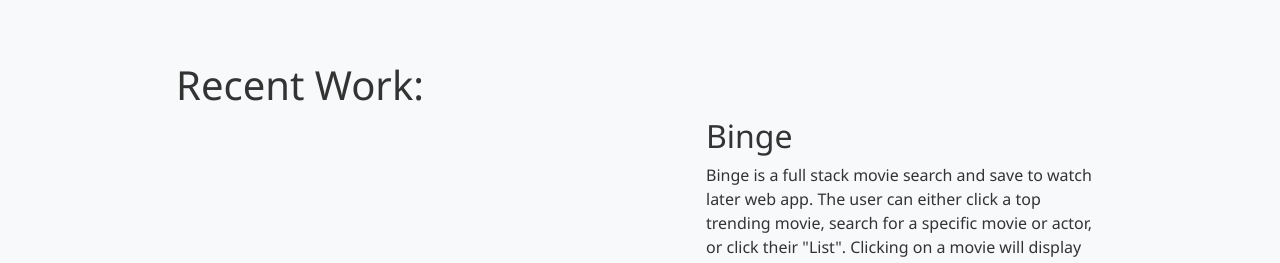
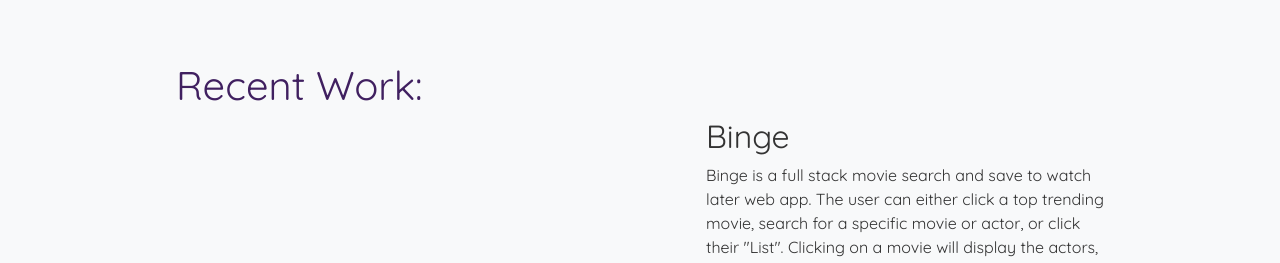
Before and after one commit to rbartl2/rbartl2.github.io, a plain HTML site: page index.html in a window 1280 px wide. Shown: the part 1077-1340 px from the top of the page. Drawn offline with nearby package versions, Linux system fonts and the light colour scheme.

Commit message:
changed font

```diff
--- a/assets/css/style.css
+++ b/assets/css/style.css
@@ -2,7 +2,8 @@ body{
     background: rgba(0, 0, 0, 0.9);
     margin: 0;
     color: whitesmoke;
-    font-family: 'Segoe UI', Tahoma, Geneva, Verdana, sans-serif;
+    font-family: 'Quicksand', sans-serif;
+    /* font-family: 'Segoe UI', Tahoma, Geneva, Verdana, sans-serif; */
 }
 
 .showcase::after{
@@ -54,7 +55,7 @@ body{
 }
 
 .content .text{
-    font-size: 1.6rem;
+    font-size: 1.5rem;
     line-height: 1.7;
     margin-top: 1rem;
 }
@@ -151,6 +152,10 @@ footer p{
     color: #1E90FF;
 }
 
+h1{
+    color: #402060;
+}
+
 /* #work-button{
     transition: all 0.5s ease-in-out;
 } */
--- a/index.html
+++ b/index.html
@@ -5,6 +5,7 @@
     <meta name="viewport" content="width=device-width, initial-scale=1.0">
     <meta http-equiv="X-UA-Compatible" content="ie=edge">
     <link rel="stylesheet" href="https://stackpath.bootstrapcdn.com/bootstrap/4.4.1/css/bootstrap.min.css" integrity="sha384-Vkoo8x4CGsO3+Hhxv8T/Q5PaXtkKtu6ug5TOeNV6gBiFeWPGFN9MuhOf23Q9Ifjh" crossorigin="anonymous">
+    <link href="https://fonts.googleapis.com/css?family=Quicksand&display=swap" rel="stylesheet">
     <script defer src="https://use.fontawesome.com/releases/v5.3.1/js/all.js"></script>
     <link rel="stylesheet" href="assets/css/style.css">
     <title>Rebecca Bartl</title>
```
